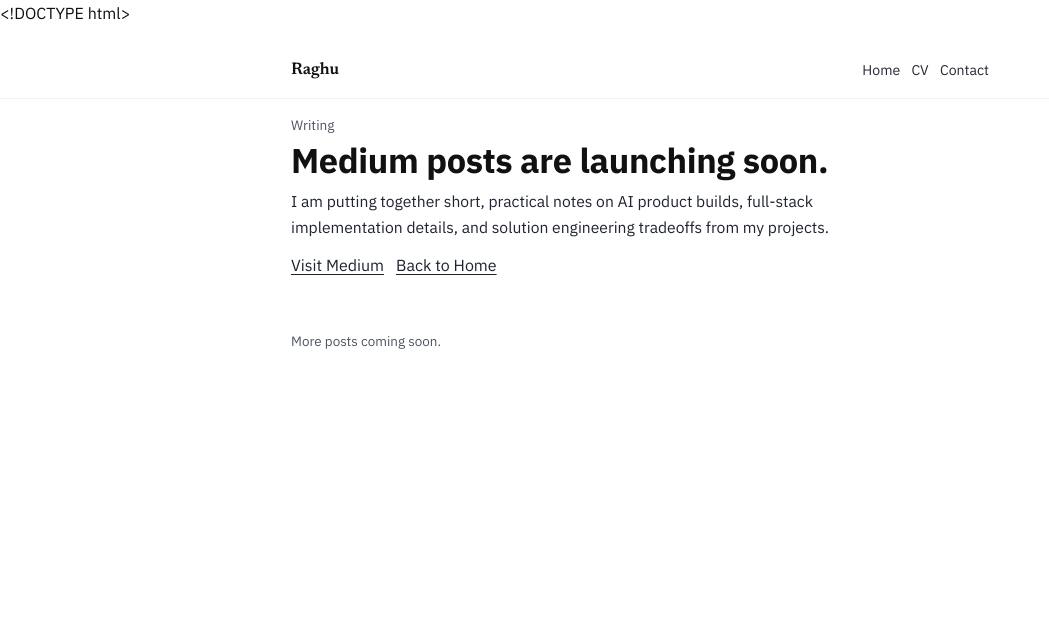
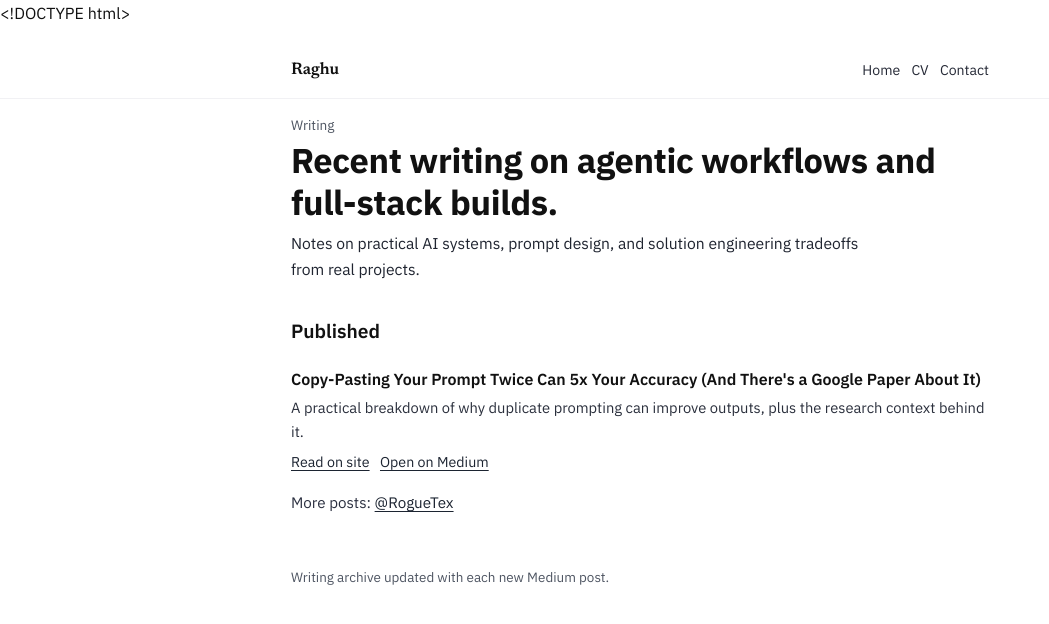
Before and after one commit to RogueTex/RogueTex.github.io, a Jekyll site: the page built from blog.md, in a window 1280 px wide. Shown: the top 624 px of the page, without its empty margins (0-1049 px from the left). Built offline with Jekyll 4.4.1, drawn with Linux system fonts in a browser that asks for light colours.

Commit message:
Add published Medium post and article detail embed options

```diff
--- a/blog.md
+++ b/blog.md
@@ -30,19 +30,29 @@ permalink: /blog
   <main class="shell">
     <section class="hero">
       <p class="eyebrow">Writing</p>
-      <h1>Medium posts are launching soon.</h1>
+      <h1>Recent writing on agentic workflows and full-stack builds.</h1>
       <p class="lead">
-        I am putting together short, practical notes on AI product builds, full-stack implementation details,
-        and solution engineering tradeoffs from my projects.
+        Notes on practical AI systems, prompt design, and solution engineering tradeoffs from real projects.
       </p>
-      <div class="cta-row">
-        <a class="btn primary" href="https://medium.com/@RogueTex" target="_blank" rel="noopener noreferrer">Visit Medium</a>
-        <a class="btn secondary" href="/">Back to Home</a>
+    </section>
+
+    <section>
+      <h2>Published</h2>
+      <div class="project-list">
+        <article class="project-item">
+          <h3>Copy-Pasting Your Prompt Twice Can 5x Your Accuracy (And There's a Google Paper About It)</h3>
+          <p>A practical breakdown of why duplicate prompting can improve outputs, plus the research context behind it.</p>
+          <div class="link-row">
+            <a href="/copy-pasting-prompt-twice.html">Read on site</a>
+            <a href="https://medium.com/p/b1f90c3699bd?postPublishedType=initial" target="_blank" rel="noopener noreferrer">Open on Medium</a>
+          </div>
+        </article>
       </div>
+      <p class="contact-line">More posts: <a href="https://medium.com/@RogueTex" target="_blank" rel="noopener noreferrer">@RogueTex</a></p>
     </section>
 
     <footer class="footer">
-      <span>More posts coming soon.</span>
+      <span>Writing archive updated with each new Medium post.</span>
     </footer>
   </main>
 </body>
```
Also changed, not shown: copy-pasting-prompt-twice.html (added, +69 -0 lines), index.html (+5 -2 lines).
